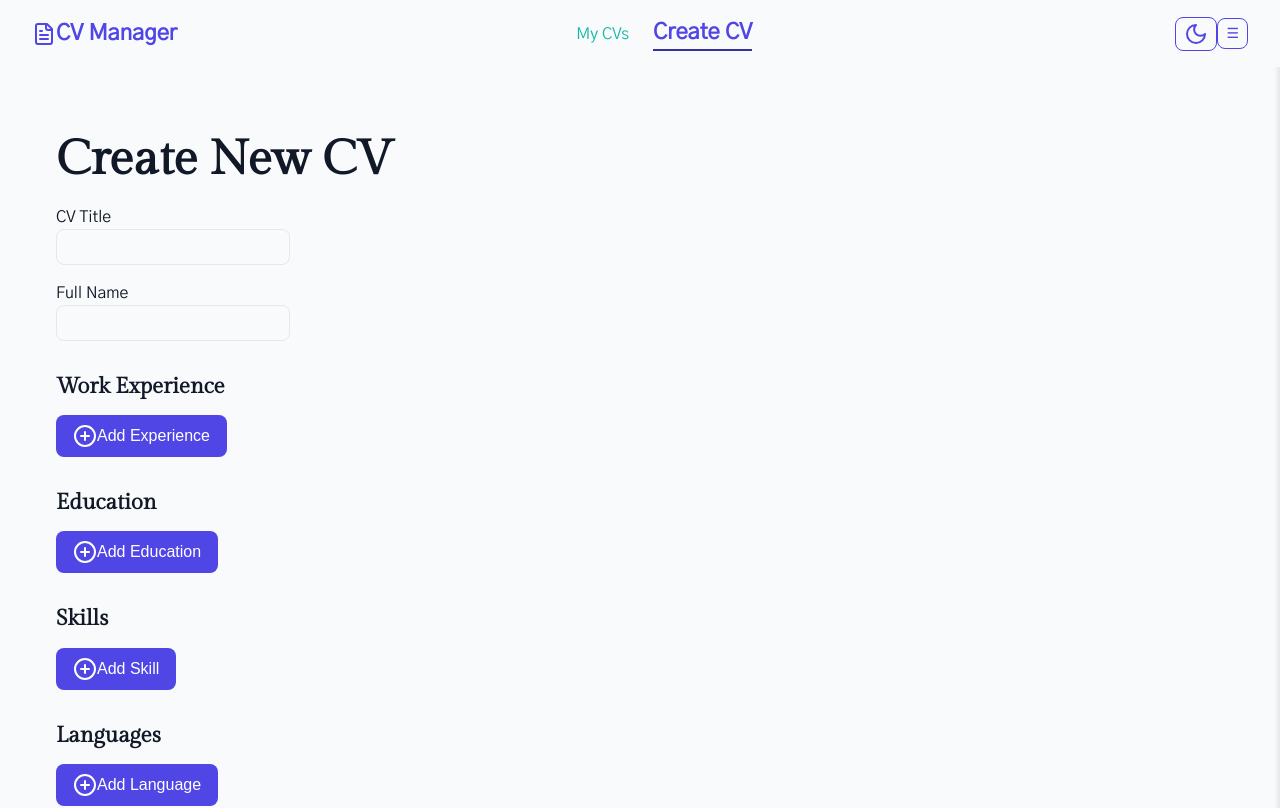
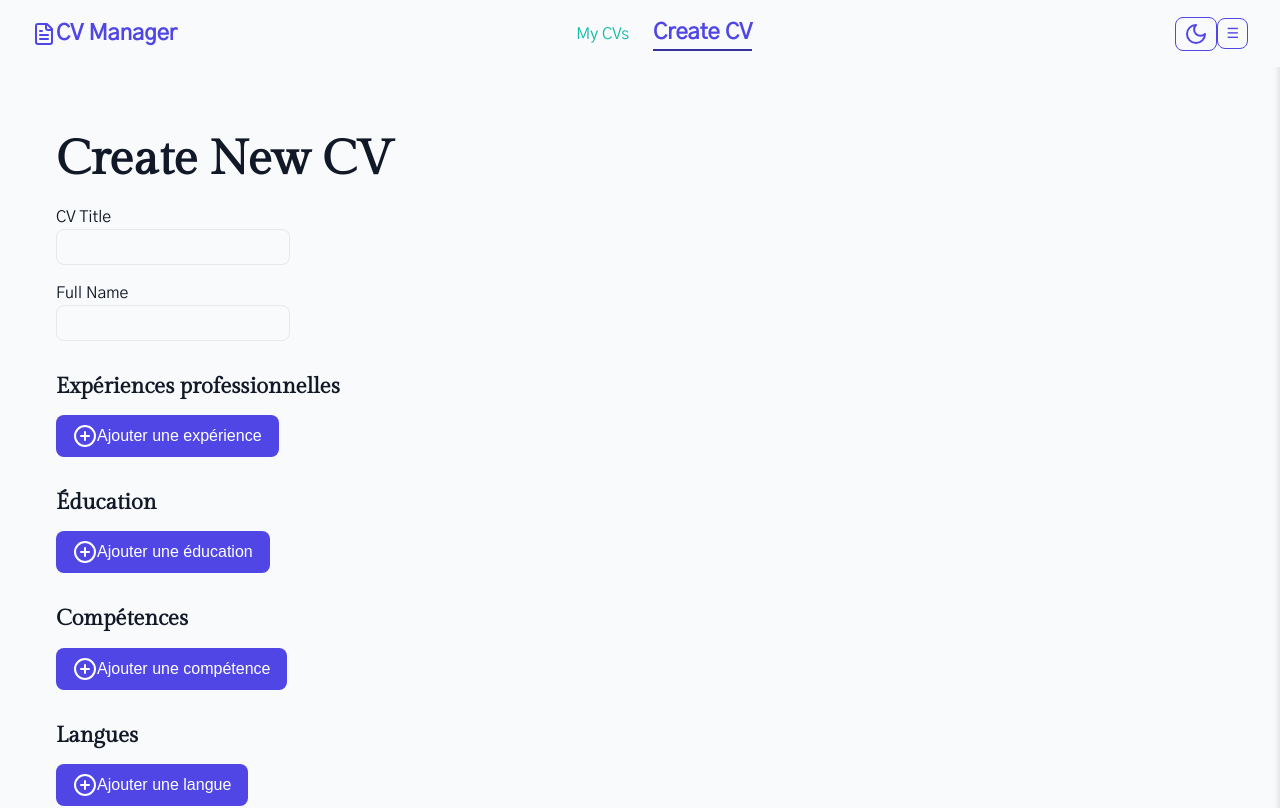
Before and after one commit to steeve0403/Z-Craft, a React (Vite) app: page /cv/new in a window 1280 px wide. Shown: the top 808 px of the page. Built offline with nearby package versions, Linux system fonts and the light colour scheme.

Commit message:
feat: add CRUD operations for CV sections in zustand store
- Implemented add, update, and delete functions for CVs.

- correction on store

```diff
--- a/src/components/CVForm/CVForm.tsx
+++ b/src/components/CVForm/CVForm.tsx
@@ -1,12 +1,12 @@
 import React, {useEffect, useRef} from 'react';
 import {useForm, FormProvider} from 'react-hook-form';
-import {CVInputField} from "./CVFormFields.tsx";
-import ExperienceSection from "./ExperienceSection.tsx";
-import EducationSection from "./EducationSection.tsx";
-import SkillsSection from "./SkillsSection.tsx";
-import LanguagesSection from "./LanguagesSection.tsx";
-import { CV } from "../../types/cv.ts";
-import {Button} from '../ui/Button.tsx';
+import {CVInputField} from './CVFormFields';
+import ExperienceSection from './ExperienceSection';
+import EducationSection from './EducationSection';
+import SkillsSection from './SkillsSection';
+import LanguagesSection from './LanguagesSection';
+import {CV} from '../../types/cv';
+import {Button} from '../ui/Button';
 
 export interface CVFormProps {
     initialData?: CV;
@@ -39,23 +39,22 @@ export const CVForm: React.FC<CVFormProps> = ({initialData, onSubmit, onChange})
                         name="title"
                         label="CV Title"
                         rules={{required: 'CV Title is required'}}
-
                     />
                     <CVInputField
                         name="fullName"
                         label="Full Name"
                         rules={{
                             required: 'Full name is required',
-                            minLength: {value: 2, message: 'Minimum 2 characters required'}
+                            minLength: {value: 2, message: 'Minimum 2 characters required'},
                         }}
-
                     />
                 </div>
 
-                <ExperienceSection/>
-                <EducationSection/>
-                <SkillsSection/>
-                <LanguagesSection/>
+                {/* Passer cvId à la section Experience */}
+                <ExperienceSection cvId={initialData?.id || ''}/>
+                <EducationSection cvId={initialData?.id || ''}/>
+                <SkillsSection cvId={initialData?.id || ''}/>
+                <LanguagesSection cvId={initialData?.id || ''}/>
 
                 <div className="cv-form__actions">
                     <Button type="submit">Save CV</Button>
--- a/src/components/CVForm/EducationSection.tsx
+++ b/src/components/CVForm/EducationSection.tsx
@@ -1,36 +1,79 @@
-import React from 'react';
-import {useFieldArray, useForm} from 'react-hook-form';
-import { CVInputField, CVDateField } from './CVFormFields';
-import { PlusCircle, MinusCircle } from 'lucide-react';
-import {Button} from "../ui/Button.tsx";
+import React, {memo, useCallback, useEffect} from 'react';
+import {useFieldArray, useFormContext} from 'react-hook-form';
+import {CVInputField, CVDateField, CVTextareaField} from './CVFormFields';
+import {PlusCircle, MinusCircle} from 'lucide-react';
+import {Button} from '../ui/Button';
+import {useCVStore} from '../../stores/cvStore';
+import {Education} from '../../types/cv';
 
-const EducationSection: React.FC = () => {
-    const { control } = useForm();
-    const { fields, append, remove } = useFieldArray({
+const EducationSection: React.FC<{ cvId: string }> = memo(({cvId}) => {
+    const {control, watch} = useFormContext();
+    const {fields, append, remove} = useFieldArray({
         control,
-        name: 'education',
+        name: 'education', // Nom du champ à surveiller dans le formulaire
     });
+
+    const {updateEducation, addEducation, removeEducation} = useCVStore();
+    const watchedEducation = watch('education') as Education[];
+
+
+    useEffect(() => {
+        if (watchedEducation) {
+            watchedEducation.forEach((education: Education) => {
+                if (education.id) {
+                    updateEducation(cvId, education);
+                }
+            });
+        }
+    }, [watchedEducation, cvId, updateEducation]);
+
+    const handleAddEducation = useCallback(() => {
+        const newEducation: Education = {
+            field: "",
+            graduationDate: "",
+            institution: "",
+            id: Date.now().toString(),
+            // school: '',
+            degree: '',
+            // startDate: '',
+            // endDate: '',
+            description: ''
+        };
+        append(newEducation);
+        addEducation(cvId, newEducation);
+    }, [append, addEducation, cvId]);
+
+    const handleRemoveEducation = useCallback((index: number) => {
+        const removedEducation = fields[index];
+        remove(index);
+        removeEducation(cvId, removedEducation.id);
+    }, [fields, remove, removeEducation, cvId]);
 
     return (
         <div className="cv-form__section">
-            <h3>Education</h3>
-            {fields.map((item, index) => (
-                <div key={item.id} className="cv-form__item">
-                    {/* Utilisation des champs réutilisables */}
-                    <CVInputField name={`education.${index}.institution`} label="Institution" />
-                    <CVInputField name={`education.${index}.degree`} label="Degree" />
-                    <CVInputField name={`education.${index}.field`} label="Field of Study" />
-                    <CVDateField name={`education.${index}.graduationDate`} label="Graduation Date" />
-                    <Button onClick={() => remove(index)} type="button" variant="outline">
-                        <MinusCircle /> Remove
-                    </Button>
-                </div>
-            ))}
-            <Button onClick={() => append({ institution: '', degree: '', field: '', graduationDate: '' })} type="button">
-                <PlusCircle /> Add Education
+            <h3>Éducation</h3>
+            {fields.map((item, index) => {
+                return (
+
+                    <div key={item.id} className="cv-form__item fade-enter fade-enter-active">
+                        <CVInputField name={`education.${index}.school`} label="École"/>
+                        <CVInputField name={`education.${index}.degree`} label="Diplôme"/>
+                        <div className="cv-form__dates">
+                            <CVDateField name={`education.${index}.startDate`} label="Date de début"/>
+                            <CVDateField name={`education.${index}.endDate`} label="Date de fin"/>
+                        </div>
+                        <CVTextareaField name={`education.${index}.description`} label="Description"/>
+                        <Button onClick={() => handleRemoveEducation(index)} type="button" variant="outline">
+                            <MinusCircle/> Supprimer
+                        </Button>
+                    </div>
+                );
+            })}
+            <Button onClick={handleAddEducation} type="button">
+                <PlusCircle/> Ajouter une éducation
             </Button>
         </div>
     );
-};
+});
 
 export default EducationSection;
--- a/src/components/CVForm/ExperienceSection.tsx
+++ b/src/components/CVForm/ExperienceSection.tsx
@@ -1,35 +1,68 @@
+// components/ExperienceSection.tsx
+import React, { useEffect } from 'react';
 import { useFieldArray, useFormContext } from 'react-hook-form';
 import { CVInputField, CVTextareaField, CVDateField } from './CVFormFields';
 import { PlusCircle, MinusCircle } from 'lucide-react';
-import {Button} from "../ui/Button.tsx";
+import { Button } from "../ui/Button";
+import { useCVStore } from '../../stores/cvStore';
+import {Experience} from "../../types/cv.ts"; // Import du store
 
-const ExperienceSection = () => {
-    const { control } = useFormContext(); // Utilisation du contexte react-hook-form
+// Assurez-vous de recevoir le cvId dans les props
+const ExperienceSection: React.FC<{ cvId: string }> = ({ cvId }) => {
+    const { control, watch } = useFormContext(); // Utilisation de watch pour surveiller les changements
     const { fields, append, remove } = useFieldArray({
         control,
-        name: 'experience',
+        name: 'experience', // Nom du champ pour les expériences
     });
+
+    const { updateExperience, addExperience, removeExperience } = useCVStore(); // Actions du store
+
+    // Surveiller les champs d'expérience pour chaque champ
+    const watchedExperiences = watch('experience'); // Récupère les valeurs actuelles des expériences
+
+    // Utiliser un useEffect pour mettre à jour l'expérience dans le store à chaque changement
+    useEffect(() => {
+        if (watchedExperiences) {
+            watchedExperiences.forEach((experience: Experience) => {
+                if (experience.id) {
+                    // Mettre à jour l'expérience dans le store quand les données changent
+                    updateExperience(cvId, experience);
+                }
+            });
+        }
+    }, [watchedExperiences, cvId, updateExperience]);
+
+    const handleAddExperience = () => {
+        const newExperience = { id: Date.now().toString(), company: '', position: '', startDate: '', endDate: '', description: '' };
+        append(newExperience); // Ajouter l'expérience dans le formulaire (react-hook-form)
+        addExperience(cvId, newExperience); // Ajouter dans le store
+    };
+
+    const handleRemoveExperience = (index: number) => {
+        const removedExperience = fields[index];
+        remove(index); // Supprimer dans le formulaire
+        removeExperience(cvId, removedExperience.id); // Supprimer dans le store
+    };
 
     return (
         <div className="cv-form__section">
-            <h3>Work Experience</h3>
+            <h3>Expériences professionnelles</h3>
             {fields.map((item, index) => (
                 <div key={item.id} className="cv-form__item">
-                    {/* Utilisation des champs réutilisables */}
-                    <CVInputField name={`experience.${index}.company`} label="Company" />
-                    <CVInputField name={`experience.${index}.position`} label="Position" />
+                    <CVInputField name={`experience.${index}.company`} label="Entreprise" />
+                    <CVInputField name={`experience.${index}.position`} label="Poste" />
                     <div className="cv-form__dates">
-                        <CVDateField name={`experience.${index}.startDate`} label="Start Date" />
-                        <CVDateField name={`experience.${index}.endDate`} label="End Date" />
+                        <CVDateField name={`experience.${index}.startDate`} label="Date de début" />
+                        <CVDateField name={`experience.${index}.endDate`} label="Date de fin" />
                     </div>
                     <CVTextareaField name={`experience.${index}.description`} label="Description" />
-                    <Button onClick={() => remove(index)} type="button" variant="outline">
-                        <MinusCircle /> Remove
+                    <Button onClick={() => handleRemoveExperience(index)} type="button" variant="outline">
+                        <MinusCircle /> Supprimer
                     </Button>
                 </div>
             ))}
-            <Button onClick={() => append({ id: '', company: '', position: '', startDate: '', endDate: '', description: '' })} type="button">
-                <PlusCircle /> Add Experience
+            <Button onClick={handleAddExperience} type="button">
+                <PlusCircle /> Ajouter une expérience
             </Button>
         </div>
     );
--- a/src/components/CVForm/LanguagesSection.tsx
+++ b/src/components/CVForm/LanguagesSection.tsx
@@ -1,36 +1,60 @@
-import React from 'react';
-import {useFieldArray, useForm} from 'react-hook-form';
+// components/LanguagesSection.tsx
+import React, { useEffect } from 'react';
+import { useFieldArray, useFormContext } from 'react-hook-form';
 import { CVInputField } from './CVFormFields';
 import { PlusCircle, MinusCircle } from 'lucide-react';
-import {Button} from "../ui/Button.tsx";
+import { Button } from '../ui/Button';
+import { useCVStore } from '../../stores/cvStore';
+import { Language } from '../../types/cv';
 
-const LanguagesSection: React.FC = () => {
-    const { control } = useForm();
+const LanguagesSection: React.FC<{ cvId: string }> = ({ cvId }) => {
+    const { control, watch } = useFormContext();
     const { fields, append, remove } = useFieldArray({
         control,
-        name: 'languages',
+        name: 'languages', // Nom du champ à surveiller dans le formulaire
     });
+
+    const { updateLanguage, addLanguage, removeLanguage } = useCVStore();
+
+    // Surveiller les changements en temps réel pour chaque champ
+    const watchedLanguages = watch('languages') as Language[];
+
+    useEffect(() => {
+        if (watchedLanguages) {
+            watchedLanguages.forEach((language: Language) => {
+                if (language.name) {
+                    updateLanguage(cvId, language);
+                }
+            });
+        }
+    }, [watchedLanguages, cvId, updateLanguage]);
+
+    const handleAddLanguage = () => {
+        const newLanguage: Language = { name: '', proficiency: 'Beginner' };
+        append(newLanguage);
+        addLanguage(cvId, newLanguage);
+    };
+
+    const handleRemoveLanguage = (index: number) => {
+        const removedLanguage = fields[index];
+        remove(index);
+        removeLanguage(cvId, removedLanguage.id);
+    };
 
     return (
         <div className="cv-form__section">
-            <h3>Languages</h3>
-            {fields.map((_item, index) => (
-                <div key={index} className="cv-form__item">
-                    <CVInputField name={`languages.${index}.name`} label="Language" />
-                    <CVInputField name={`languages.${index}.proficiency`} label="Proficiency" list="proficiency-options" />
-                    <datalist id="proficiency-options">
-                        <option value="Beginner" />
-                        <option value="Intermediate" />
-                        <option value="Advanced" />
-                        <option value="Fluent" />
-                    </datalist>
-                    <Button onClick={() => remove(index)} type="button" variant="outline">
-                        <MinusCircle /> Remove
+            <h3>Langues</h3>
+            {fields.map((item, index) => (
+                <div key={item.id} className="cv-form__item">
+                    <CVInputField name={`languages.${index}.name`} label="Langue" />
+                    <CVInputField name={`languages.${index}.level`} label="Niveau" />
+                    <Button onClick={() => handleRemoveLanguage(index)} type="button" variant="outline">
+                        <MinusCircle /> Supprimer
                     </Button>
                 </div>
             ))}
-            <Button onClick={() => append({ name: '', proficiency: 'Beginner' })} type="button">
-                <PlusCircle /> Add Language
+            <Button onClick={handleAddLanguage} type="button">
+                <PlusCircle /> Ajouter une langue
             </Button>
         </div>
     );
--- a/src/components/CVForm/SkillsSection.tsx
+++ b/src/components/CVForm/SkillsSection.tsx
@@ -1,29 +1,60 @@
-import React from 'react';
-import {useFieldArray, useForm} from 'react-hook-form';
+// components/SkillsSection.tsx
+import React, { useEffect } from 'react';
+import { useFieldArray, useFormContext } from 'react-hook-form';
 import { CVInputField } from './CVFormFields';
 import { PlusCircle, MinusCircle } from 'lucide-react';
-import {Button} from "../ui/Button.tsx";
+import { Button } from '../ui/Button';
+import { useCVStore } from '../../stores/cvStore';
+import { Skill } from '../../types/cv';
 
-const SkillsSection: React.FC = () => {
-    const { control } = useForm();
+const SkillsSection: React.FC<{ cvId: string }> = ({ cvId }) => {
+    const { control, watch } = useFormContext();
     const { fields, append, remove } = useFieldArray({
         control,
-        name: 'skills',
+        name: 'skills', // Nom du champ à surveiller dans le formulaire
     });
+
+    const { updateSkill, addSkill, removeSkill } = useCVStore();
+
+    // Surveiller les changements en temps réel pour chaque champ
+    const watchedSkills = watch('skills') as Skill[];
+
+    useEffect(() => {
+        if (watchedSkills) {
+            watchedSkills.forEach((skill: Skill) => {
+                if (skill.name) {
+                    updateSkill(cvId, skill);
+                }
+            });
+        }
+    }, [watchedSkills, cvId, updateSkill]);
+
+    const handleAddSkill = () => {
+        const newSkill: Skill = { name: '', proficiency: 'Beginner' };
+        append(newSkill);
+        addSkill(cvId, newSkill);
+    };
+
+    const handleRemoveSkill = (index: number) => {
+        const removedSkill = fields[index];
+        remove(index);
+        removeSkill(cvId, removedSkill.id);
+    };
 
     return (
         <div className="cv-form__section">
-            <h3>Skills</h3>
-            {fields.map((_item, index) => (
-                <div key={index} className="cv-form__item">
-                    <CVInputField name={`skills.${index}`} label="Skill" />
-                    <Button onClick={() => remove(index)} type="button" variant="outline">
-                        <MinusCircle /> Remove
+            <h3>Compétences</h3>
+            {fields.map((item, index) => (
+                <div key={item.id} className="cv-form__item">
+                    <CVInputField name={`skills.${index}.name`} label="Compétence" />
+                    <CVInputField name={`skills.${index}.level`} label="Niveau" />
+                    <Button onClick={() => handleRemoveSkill(index)} type="button" variant="outline">
+                        <MinusCircle /> Supprimer
                     </Button>
                 </div>
             ))}
-            <Button onClick={() => append('')} type="button">
-                <PlusCircle /> Add Skill
+            <Button onClick={handleAddSkill} type="button">
+                <PlusCircle /> Ajouter une compétence
             </Button>
         </div>
     );
```
Also changed, not shown: src/pages/CVEditor.tsx (+13 -4 lines).
